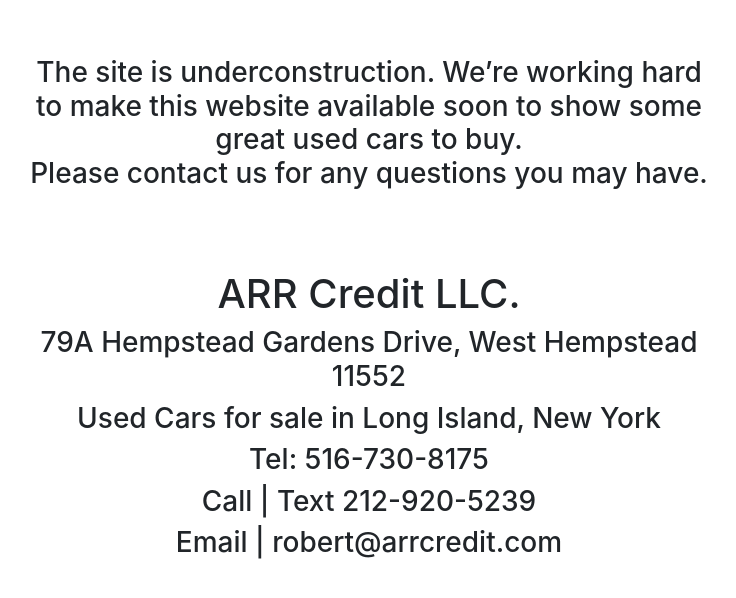
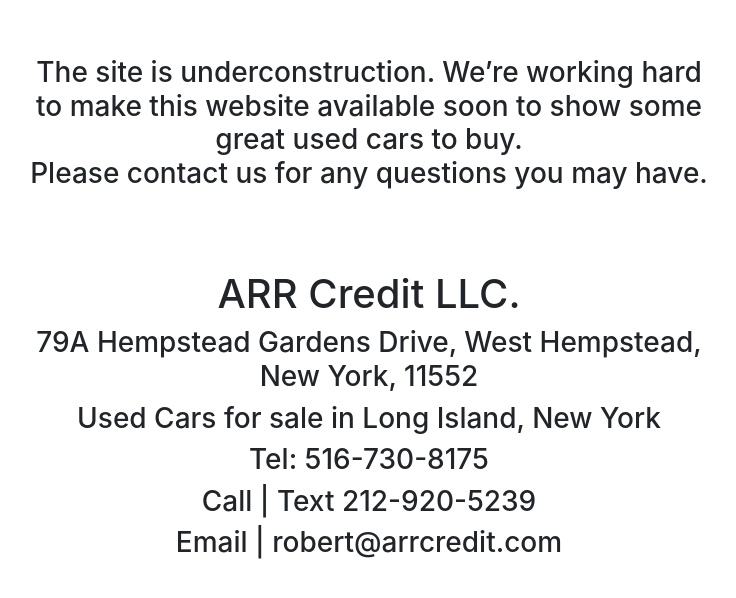
Before and after one commit to digitalmediaflow/creditbroom-2021, a plain HTML site: page index.html in a window 1280 px wide. Shown: the part 244-842 px from the top of the page, without its empty margins (271-1007 px from the left). Drawn offline with Linux system fonts and the light colour scheme.

Commit message:
updated text299

```diff
--- a/index.html
+++ b/index.html
@@ -31,7 +31,7 @@
 			<br />
 			<br />
 			<h1>ARR Credit LLC.</h1>
-			<h3>79A Hempstead Gardens Drive, West Hempstead 11552</h3>
+			<h3>79A Hempstead Gardens Drive, West Hempstead, New York, 11552</h3>
 			<h3>Used Cars for sale in Long Island, New York</h3>
 			<h3>Tel: 516-730-8175</h3>
 			<h3>Call | Text 212-920-5239</h3>
```
